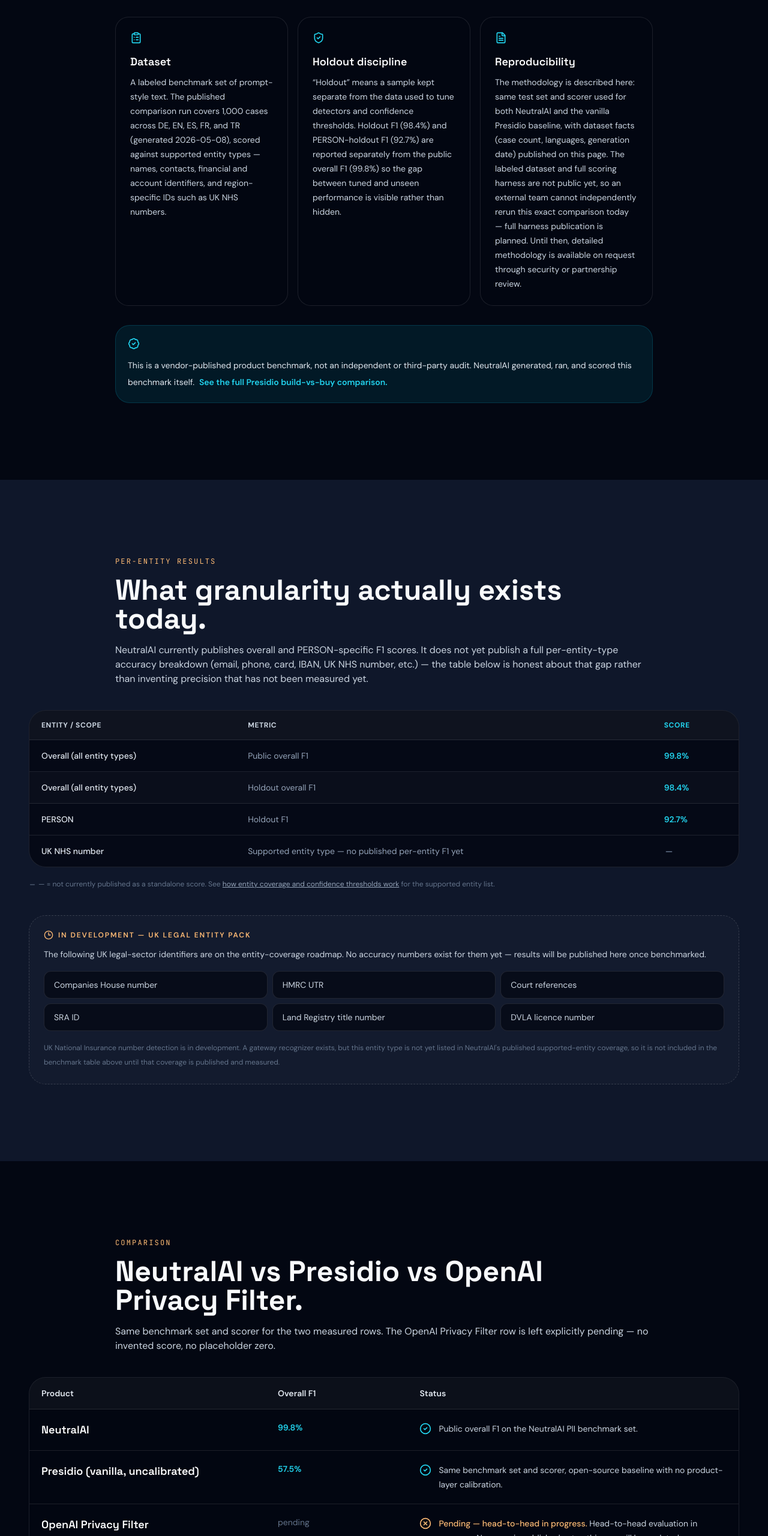
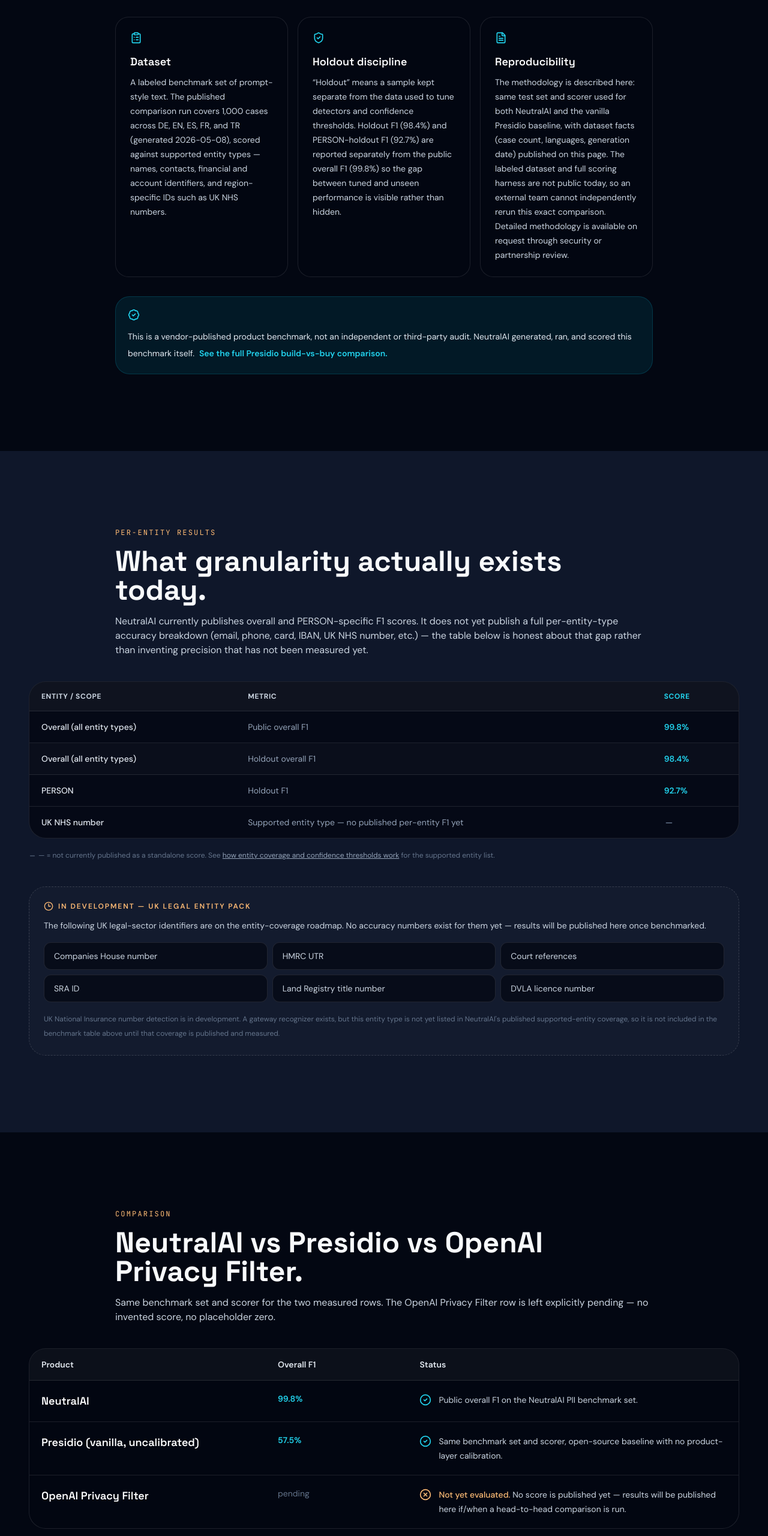
Before and after one commit to nazifsohtaoglu/neutralai-website, a Next.js app: page /benchmark in a window 1280 px wide. Shown: the part 1285-3846 px from the top of the page at 60% size. Built offline with nearby package versions, Linux system fonts and the light colour scheme; no server answers.

Commit message:
fix(#144): round-2 review — metadata within evidence, neutral OpenAI note, single-source scores, no publication promise

```diff
--- a/app/benchmark/page.tsx
+++ b/app/benchmark/page.tsx
@@ -19,7 +19,7 @@
 export const metadata: Metadata = {
   title: 'PII Detection Benchmark — Dated, Citable Accuracy Stats',
   description:
-    'NeutralAI PII detection benchmark: 99.8% public overall F1, 98.4% holdout F1, 92.7% PERSON-holdout F1. Dated, vendor-published, reproducible methodology, per-entity results, and a Presidio-vanilla comparison.',
+    'NeutralAI PII detection benchmark: 99.8% public overall F1, 98.4% holdout F1, 92.7% PERSON-holdout F1. Dated, vendor-published product benchmark with documented methodology and a Presidio-vanilla comparison.',
   keywords: [
     'pii detection benchmark',
     'pii accuracy benchmark',
@@ -33,7 +33,7 @@
   openGraph: {
     title: 'NeutralAI PII Detection Benchmark',
     description:
-      '99.8% public overall F1, 98.4% holdout F1, 92.7% PERSON-holdout F1 — dated, vendor-published, reproducible methodology with per-entity results.',
+      '99.8% public overall F1, 98.4% holdout F1, 92.7% PERSON-holdout F1 — dated, vendor-published product benchmark with documented methodology.',
     url: `${siteConfig.url}/benchmark`,
   },
 }
@@ -72,7 +72,7 @@
 const comparisonRows = [
   {
     product: 'NeutralAI',
-    score: '99.8%',
+    score: benchmarkProof.publicOverallF1,
     status: 'measured',
     note: 'Public overall F1 on the NeutralAI PII benchmark set.',
   },
@@ -86,7 +86,7 @@
     product: 'OpenAI Privacy Filter',
     score: null,
     status: 'pending',
-    note: 'Head-to-head evaluation in progress. No score is published yet — this row will be updated once results exist.',
+    note: 'No score is published yet — results will be published here if/when a head-to-head comparison is run.',
   },
 ] as const
 
@@ -142,7 +142,7 @@
   {
     question: 'Can I reproduce it?',
     answer:
-      'Not fully, not yet. The methodology is described on this page, and dataset facts (case count, language split, generation date) are published, but the labeled dataset and full scoring harness are not public — so an external team cannot independently rerun this exact comparison today. Full harness publication is planned. Until then, detailed methodology is available on request through a security or partnership review.',
+      'Not fully, not yet. The methodology is described on this page, and dataset facts (case count, language split, generation date) are published, but the labeled dataset and full scoring harness are not public — so an external team cannot independently rerun this exact comparison today. Detailed methodology is available on request through a security or partnership review.',
   },
   {
     question: 'How often is this updated?',
@@ -288,9 +288,9 @@
                 <p className="mt-2 text-sm leading-6 text-slate-300">
                   The methodology is described here: same test set and scorer used for both NeutralAI and the vanilla
                   Presidio baseline, with dataset facts (case count, languages, generation date) published on this
-                  page. The labeled dataset and full scoring harness are not public yet, so an external team cannot
-                  independently rerun this exact comparison today — full harness publication is planned. Until then,
-                  detailed methodology is available on request through security or partnership review.
+                  page. The labeled dataset and full scoring harness are not public today, so an external team cannot
+                  independently rerun this exact comparison. Detailed methodology is available on request through
+                  security or partnership review.
                 </p>
               </div>
             </div>
@@ -427,7 +427,7 @@
                   )}
                   <span>
                     {row.status === 'pending' ? (
-                      <span className="font-medium text-[#fdba74]">Pending — head-to-head in progress. </span>
+                      <span className="font-medium text-[#fdba74]">Not yet evaluated. </span>
                     ) : null}
                     {row.note}
                   </span>
```
Also changed, not shown: 1 other file (tests, documents, lock files or other folders).
